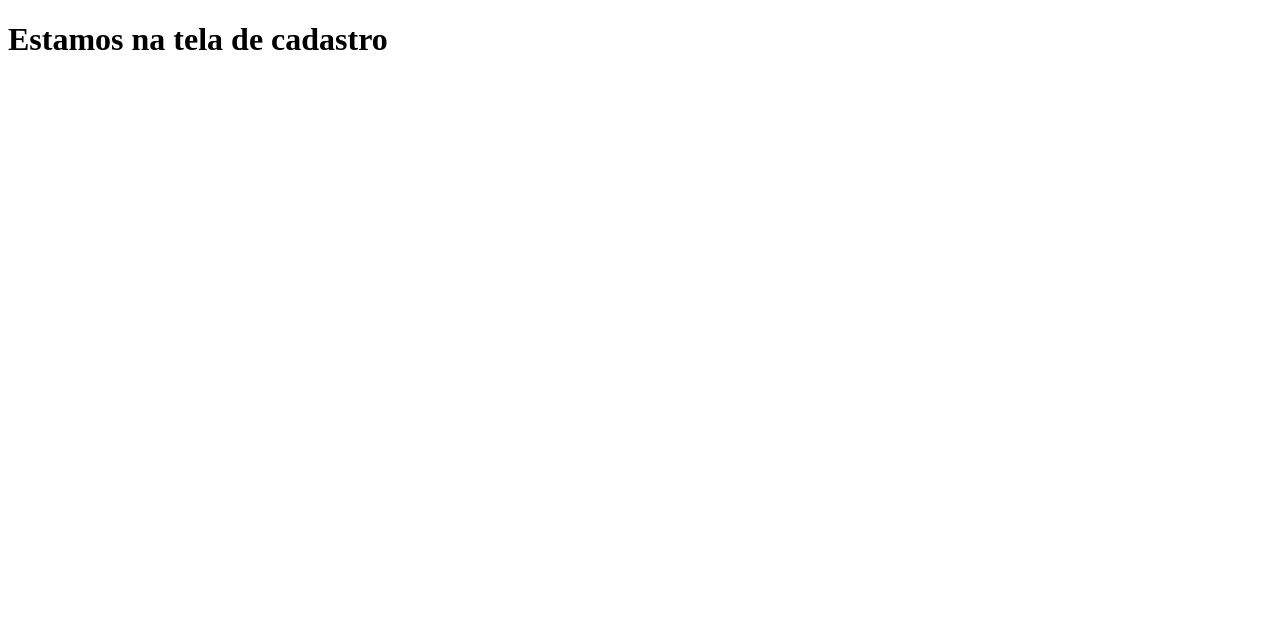
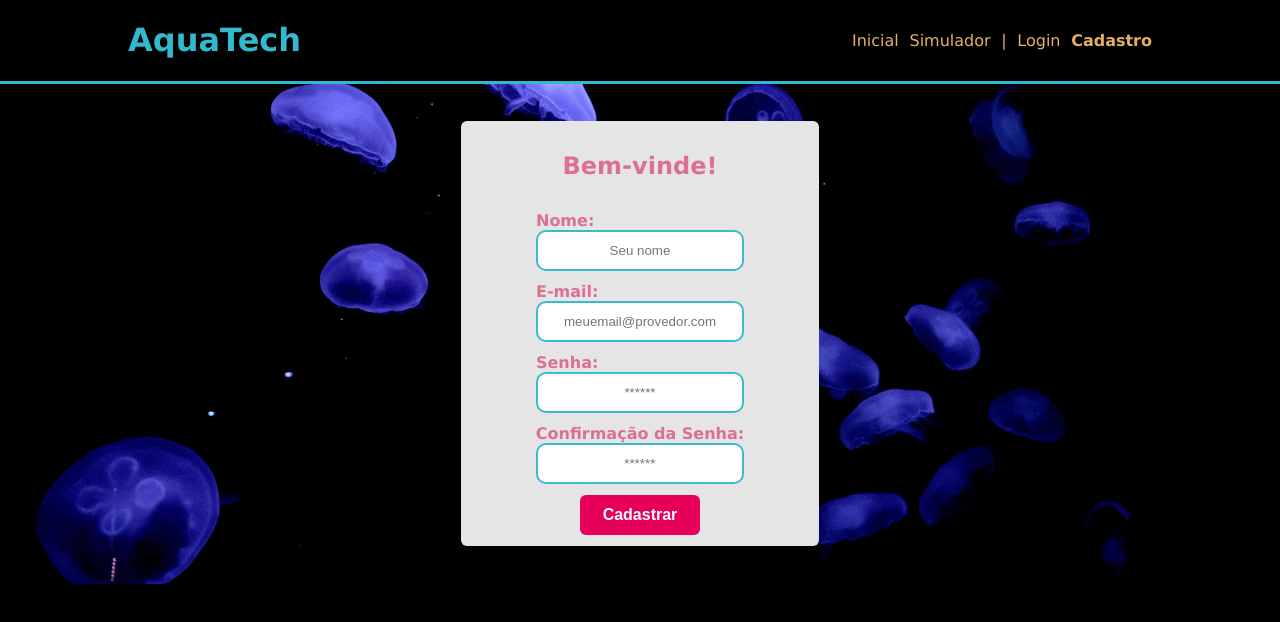
Before and after one commit to BrugoAmorim/aquatech, a plain HTML site: page cadastro.html in a window 1280 px wide. Drawn offline with Linux system fonts and the light colour scheme.

Commit message:
implmentacao: pagina de cadastro

```diff
--- a/cadastro.html
+++ b/cadastro.html
@@ -4,8 +4,48 @@
     <meta charset="UTF-8">
     <meta name="viewport" content="width=device-width, initial-scale=1.0">
     <title>Document</title>
+    <link rel="stylesheet" href="style.css">
 </head>
 <body>
-    <h1>Estamos na tela de cadastro</h1>
+    <div class="header">
+        <div class="container">
+            <h1 class="titulo">AquaTech</h1>
+            <ul class="navbar">
+                <a href="./index.html">
+                    <li>Inicial</li>
+                </a>
+                <li>Simulador</li>
+                <li>|</li>
+                <li>Login</li>
+                <b>
+                    <li>Cadastro</li>
+                </b>
+            </ul>
+        </div>
+    </div>
+    <div class="form">
+        <div class="container">
+            <div class="box">
+                <span class="span_msg">Bem-vinde!</span>
+                <label>
+                    Nome:
+                    <input type="text" placeholder="Seu nome">
+                </label>
+                <label>
+                    E-mail:
+                    <input type="text" placeholder="meuemail@provedor.com">
+                </label>
+                <label>
+                    Senha:
+                    <input type="text" placeholder="******">
+                </label>
+                <label>
+                    Confirmação da Senha:
+                    <input type="text" placeholder="******">
+                </label>
+                <button class="button">Cadastrar</button>
+            </div>
+        </div>
+    </div>
 </body>
 </html>
--- a/style.css
+++ b/style.css
@@ -100,3 +100,77 @@ body{
     justify-content: center;
     text-align: center;
 }
+
+.form{
+    height: 500px;
+    width: 100%;
+
+    display: flex;
+    align-items: center;
+    justify-content: center;
+
+   background-image: url('./assets/imagens/bg-jelly-fish-para_outras_pags.png');
+}
+
+.form .container{
+    width: 28%;
+    height: 85%;
+    margin: 15px;
+
+    flex-direction: column;
+
+    border-radius: 6px;
+    background-color: rgb(229, 229, 229);
+}
+
+.form .container .box{
+    height: 100%;
+    width: 100%;
+
+    display: flex;
+    align-items: center;
+    flex-direction: column;
+    justify-content: space-evenly;
+}
+
+.box label{
+    display: flex;
+    flex-direction: column;
+
+    color: #DB7093;
+    font-weight: 700;
+}
+
+.box input{
+    height: 35px;
+    width: 200px;
+
+    outline: none;
+    text-align: center;
+
+    border-radius: 10px;
+    border: 2px solid #38BBCF;
+}
+
+.button{
+    height: 40px;
+    width: 120px;
+    background-color: rgb(230, 0, 90);
+
+    border: none;
+    outline: none;
+    cursor: pointer;
+    border-radius: 6px;
+
+    color: white;
+    font-size: 16px;
+    font-weight: bolder;
+}
+
+.span_msg{
+    margin: 20px;
+
+    font-size: 24px;
+    color: #DB7093;
+    font-weight: bolder;
+}
```
